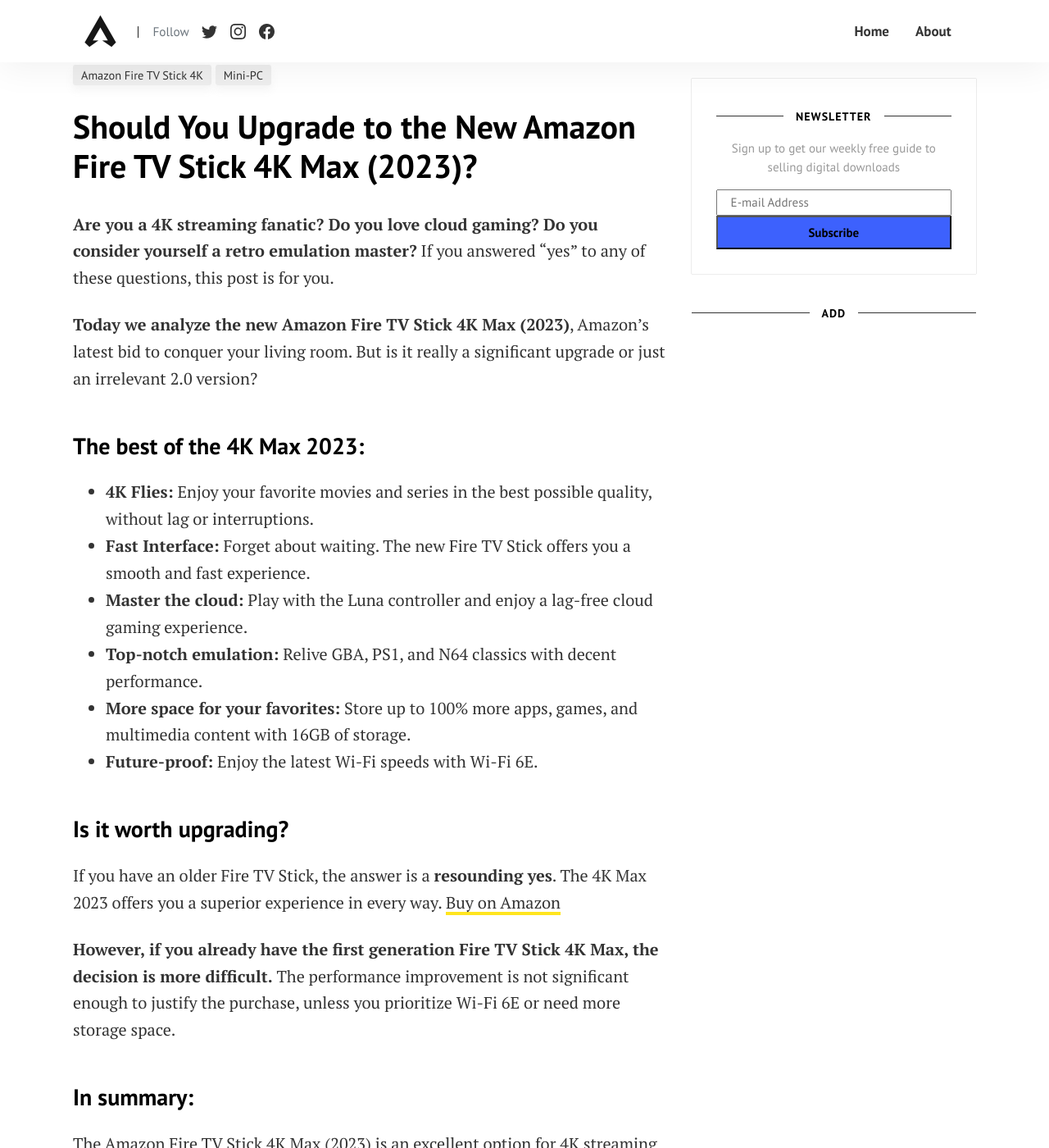
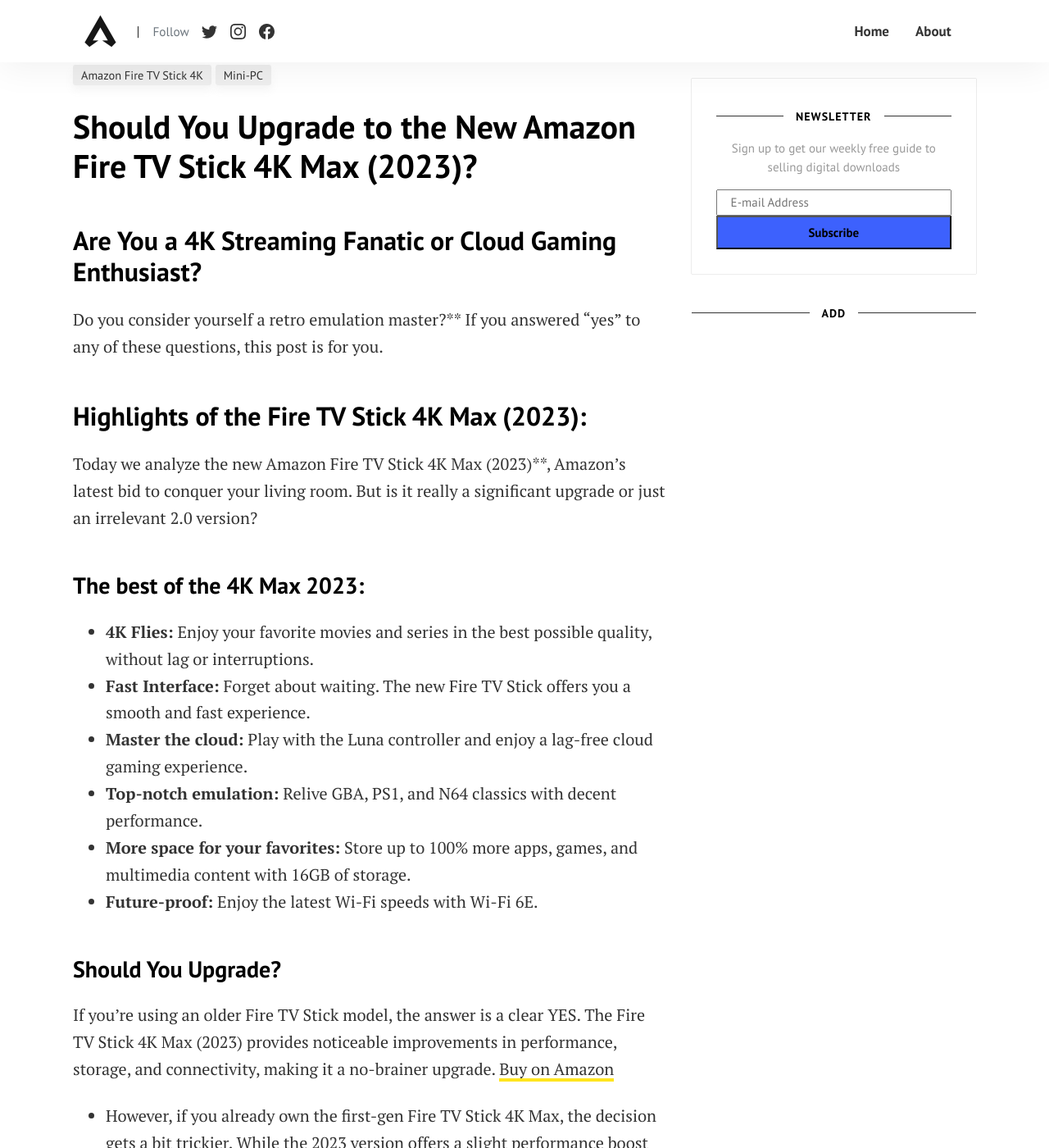
Before and after one commit to mini-pcs/mini-pcs.github.io, a Jekyll site: the page built from _posts/2024-02-17-Fire TV Stick 4k Max.md, in a window 1280 px wide and 1400 px high, scrolled down 479 px. Shown: the whole window at 82% size. Built offline with Jekyll 4.4.1, drawn with Linux system fonts in a browser that asks for light colours; comment, search, counter and statistics services are not loaded; some of the changed text lies outside the part shown.

Commit message:
new posts

```diff
--- a/_posts/2024-02-17-Fire TV Stick 4k Max.md
+++ b/_posts/2024-02-17-Fire TV Stick 4k Max.md
@@ -6,9 +6,11 @@
 image: assets/images/Amazon_Fire_TV_Stick_4K_Max.png
 ---
 
-**Are you a 4K streaming fanatic? Do you love cloud gaming? Do you consider yourself a retro emulation master?** If you answered "yes" to any of these questions, this post is for you.
+## Are You a 4K Streaming Fanatic or Cloud Gaming Enthusiast?
+ Do you consider yourself a retro emulation master?** If you answered "yes" to any of these questions, this post is for you.
 
-**Today we analyze the new Amazon Fire TV Stick 4K Max (2023)**, Amazon's latest bid to conquer your living room. But is it really a significant upgrade or just an irrelevant 2.0 version?
+## Highlights of the Fire TV Stick 4K Max (2023):
+Today we analyze the new Amazon Fire TV Stick 4K Max (2023)**, Amazon's latest bid to conquer your living room. But is it really a significant upgrade or just an irrelevant 2.0 version?
 
 ### The best of the 4K Max 2023:
 
@@ -19,9 +21,14 @@
 * **More space for your favorites:** Store up to 100% more apps, games, and multimedia content with 16GB of storage.
 * **Future-proof:** Enjoy the latest Wi-Fi speeds with Wi-Fi 6E.
 
-### Is it worth upgrading?
+### Should You Upgrade?
 
-If you have an older Fire TV Stick, the answer is a **resounding yes**. The 4K Max 2023 offers you a superior experience in every way. [Buy on Amazon](https://amzn.to/49fNuUz)
+If you’re using an older Fire TV Stick model, the answer is a clear YES. The Fire TV Stick 4K Max (2023) provides noticeable improvements in performance, storage, and connectivity, making it a no-brainer upgrade. [Buy on Amazon](https://amzn.to/49fNuUz)
+
+- However, if you already own the first-gen Fire TV Stick 4K Max, the decision gets a bit trickier. While the 2023 version offers a slight performance boost and more storage space, the upgrade might only be worth it if you prioritize:
+
+- Wi-Fi 6E support for faster, more reliable internet.
+Doubling your storage to 16GB, allowing you to install more apps and games.
 
 
 **However, if you already have the first generation Fire TV Stick 4K Max, the decision is more difficult.** The performance improvement is not significant enough to justify the purchase, unless you prioritize Wi-Fi 6E or need more storage space.
```
Also changed, not shown: _posts/2024-02-12-Intel Arc A580.md (+25 -12 lines), _posts/2024-02-13-Minus_Forum EM780.md (+10 -5 lines), _posts/2024-02-15-ROG ALLY.md (+10 -5 lines), _posts/2024-02-17-RG ARC D Retro.md (+17 -7 lines), 2 other files.
